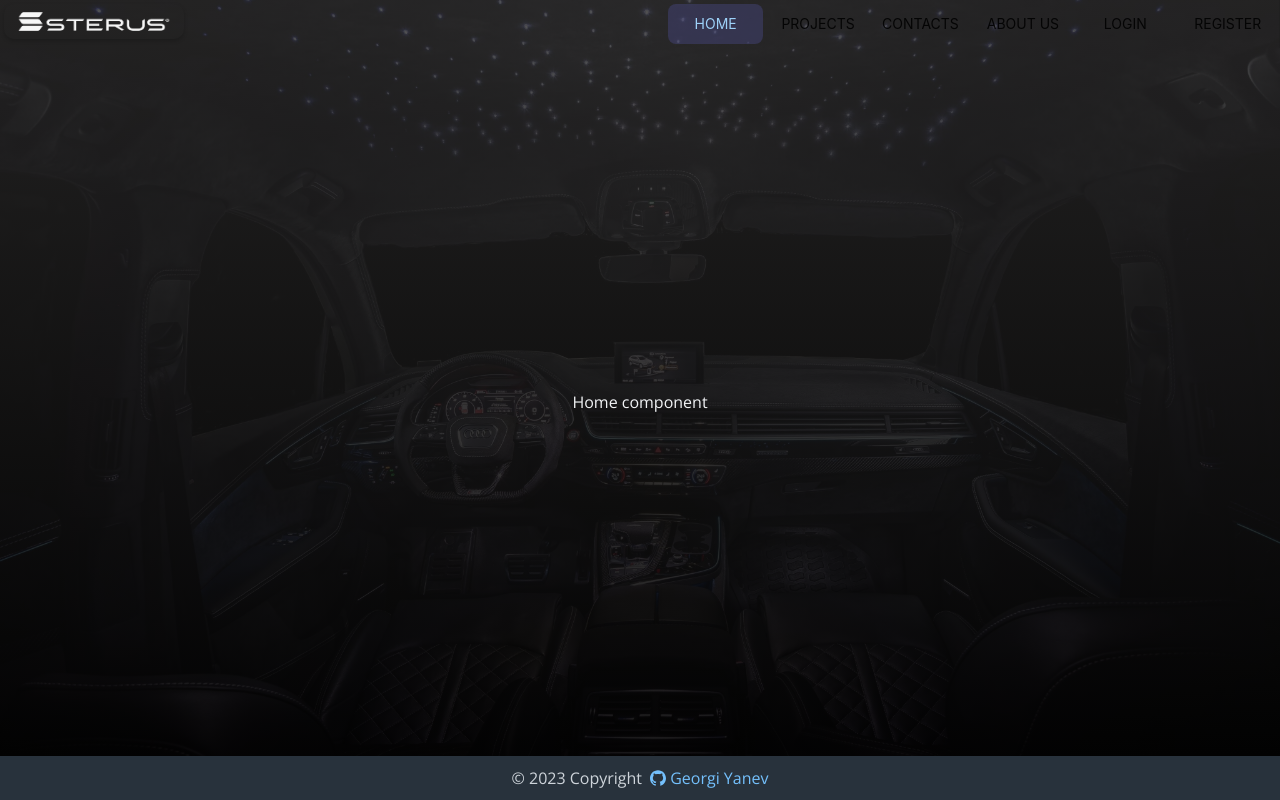
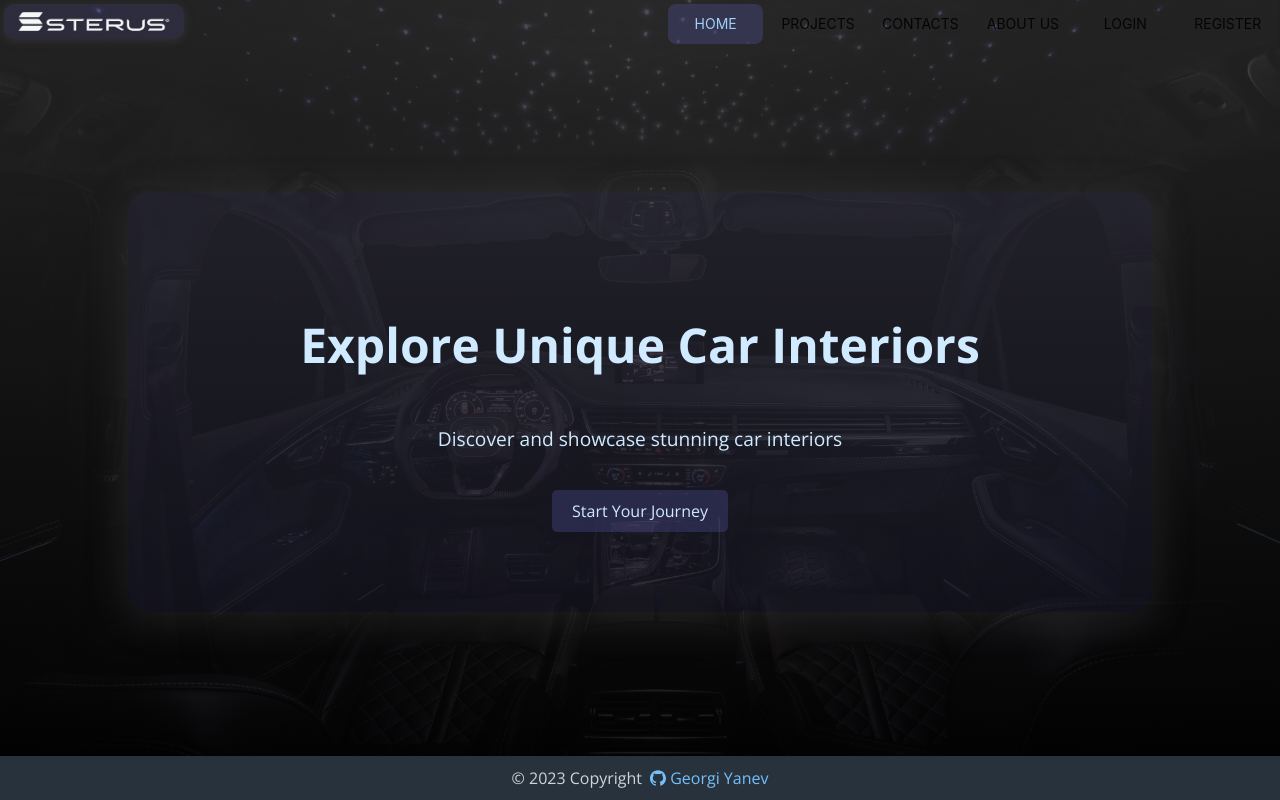
Before and after one commit to georgi1141/Sterusdesign, a React (Vite) app: page / in a window 1280 px wide. Built offline with nearby package versions, Linux system fonts and the light colour scheme.

Commit message:
progress on home homponent

```diff
--- a/src/components/content/Error/error.css
+++ b/src/components/content/Error/error.css
@@ -10,6 +10,7 @@
     transition: background-color 0.3s ease-in-out;
 
 }
+
 
 .error-container:hover {
 
--- a/src/components/content/Home/Home.jsx
+++ b/src/components/content/Home/Home.jsx
@@ -1,9 +1,24 @@
 import React from 'react'
+import "./home.css"
+import {Link} from "react-router-dom"
+import sterus from "../../../assets/images/IMG_7965.jpg"
 
 function Home() {
   return (
-    <div>Home component</div>
-  )
-}
+    <div className="landing-container">
+      <section className="hero">
+        <div className="hero-content">
+          <h1 className="hero-title">Explore Unique Car Interiors</h1>
+          <p className="hero-subtitle">Discover and showcase stunning car interiors</p>
+          <Link to={"/login"}><a className="cta-button">Start Your Journey</a></Link>
+
+        </div>
+      </section>
+
+
+
+    </div>
+  );
+};
 
 export default Home
--- /dev/null
+++ b/src/components/content/Home/home.css
@@ -0,0 +1,48 @@
+.landing-container {
+    display: flex;
+    flex-direction: column;
+    align-items: center;
+    width: 80%;
+    height: fit-content;
+    box-shadow: 0 6px 40px rgba(103, 98, 98, 0.251);
+    background-color: rgba(88, 88, 171, 0.1);
+    border-radius: 20px;
+    transition: background-color 0.3s ease-in-out;
+    color: #d0ebff;
+  }
+
+  .hero {
+    padding: 80px 20px;
+    text-align: center;
+  }
+
+  .hero-content {
+    max-width: 800px;
+    margin: 0 auto;
+  }
+
+  .hero-title {
+    font-size: 3em;
+    margin-bottom: 1em;
+  }
+
+  .hero-subtitle {
+    font-size: 1.2em;
+    margin-bottom: 2em;
+
+  }
+
+  .cta-button {
+    display: inline-block;
+    padding: 10px 20px;
+    background-color: rgba(88, 88, 171, 0.3);
+    color: #d0ebff;
+    text-decoration: none;
+    border-radius: 5px;
+    transition: background-color 0.3s ease-in-out, color 0.3s ease-in-out;
+  }
+
+  .cta-button:hover {
+    background-color: rgba(88, 88, 171, 0.5);
+    color: #d0ebff;
+  }
--- a/src/components/navbar.css
+++ b/src/components/navbar.css
@@ -39,12 +39,12 @@
     margin: 0.2em;
     width: 10em;
     border-radius: 10px;
-    background-color: rgba(0, 0, 0, 0.01);
+    background-color: rgba(88, 88, 171, 0.2);
     transition: transform 0.5s ease-in-out, box-shadow 0.3s ease-in-out;
-    box-shadow: 0 2px 4px rgba(0, 0, 0, 0.2);
+    box-shadow: 0px 2px 10px rgba(103, 98, 98, 0.251);
 }
 
 .site-logo:hover {
     transform: scale(0.95);
-    box-shadow: 0 8px 16px rgba(0, 0, 0, 0.4);
+    box-shadow: 0px 2px 20px rgba(145, 139, 139, 0.251);
 }
```
